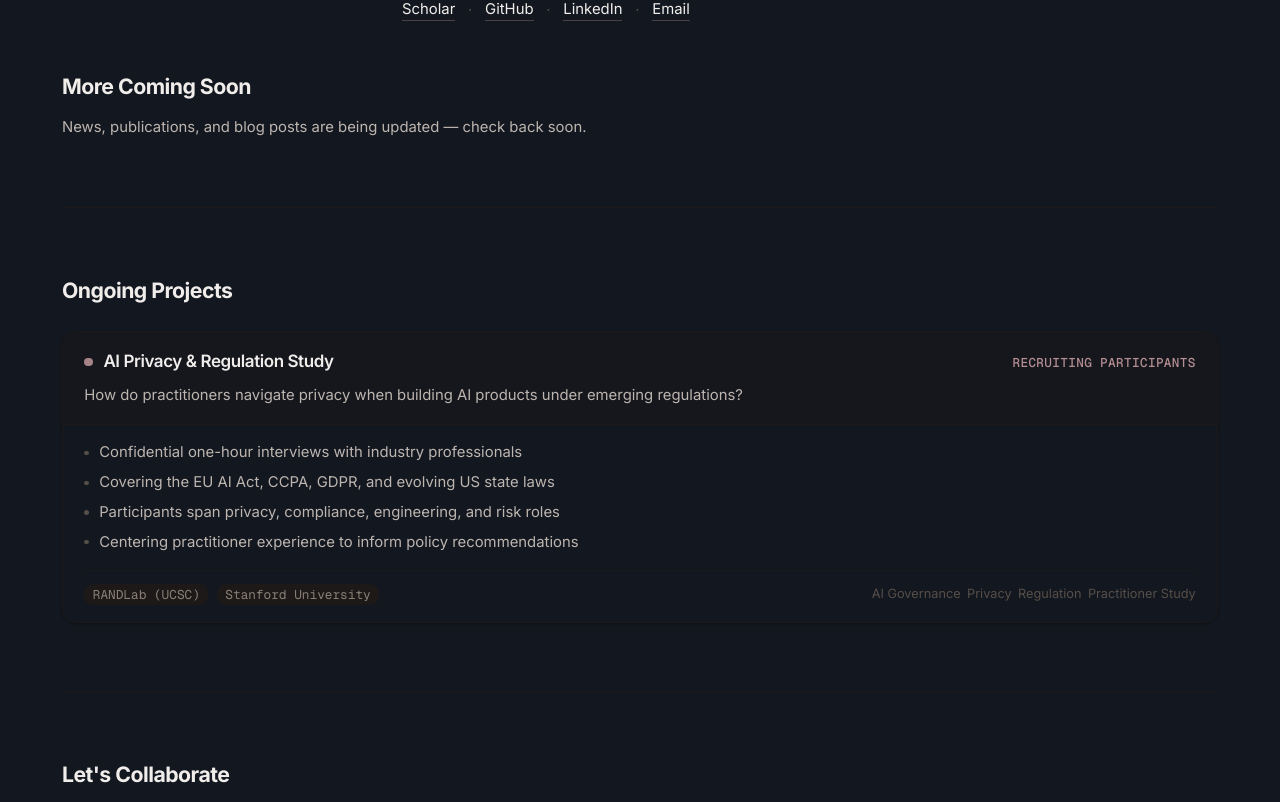
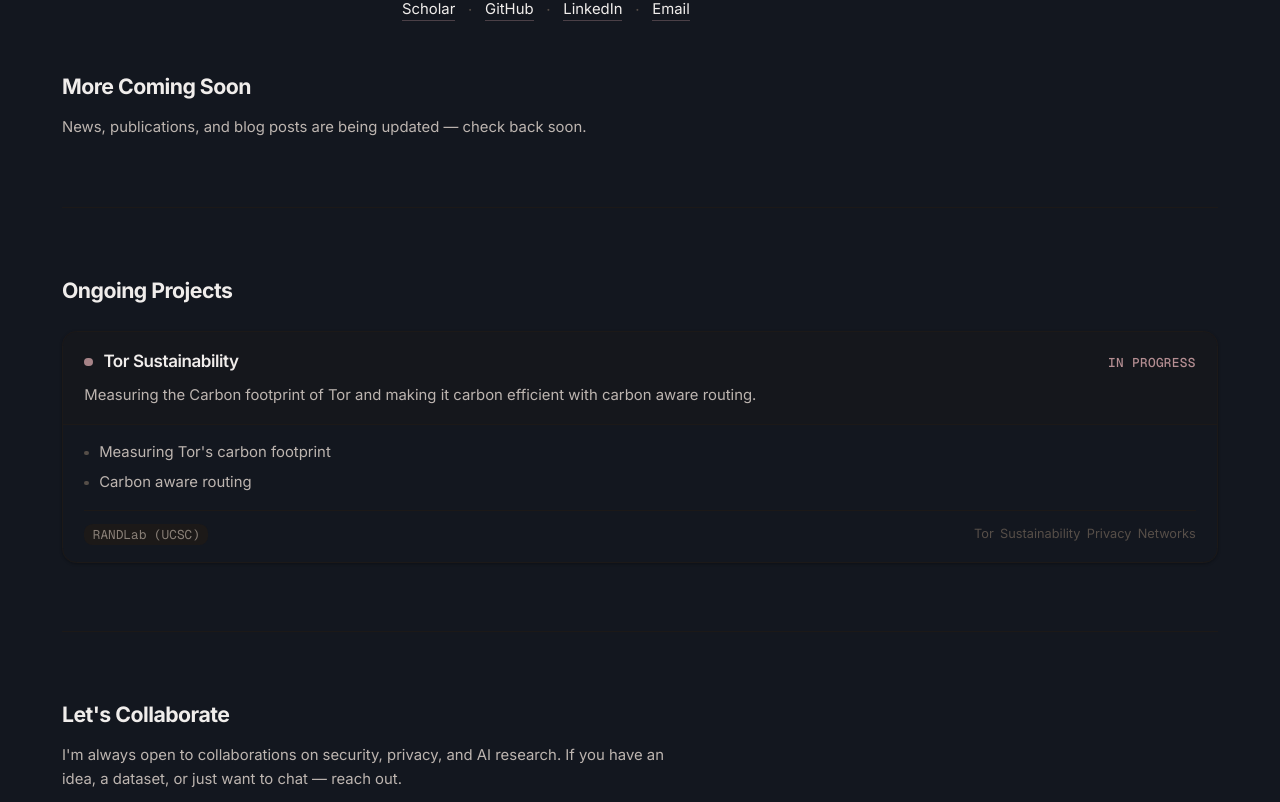
Before and after one commit to torresramon1/rtorres.github.io, a Next.js app: page / in a window 1280 px wide. Shown: the part 513-1315 px from the top of the page. Built offline with nearby package versions, Linux system fonts and the light colour scheme.

Commit message:
added tor sustainability

```diff
--- a/src/components/sections/home-content.tsx
+++ b/src/components/sections/home-content.tsx
@@ -15,19 +15,17 @@ import { TiltCard } from "@/components/interactive/tilt-card";
 
 const ongoingProjects = [
   {
-    title: "AI Privacy & Regulation Study",
-    collaborators: ["RANDLab (UCSC)", "Stanford University"],
-    summary: "How do practitioners navigate privacy when building AI products under emerging regulations?",
+    title: "Tor Sustainability",
+    collaborators: ["RANDLab (UCSC)"],
+    summary: "Measuring the Carbon footprint of Tor and making it carbon efficient with carbon aware routing.",
     highlights: [
-      "Confidential one-hour interviews with industry professionals",
-      "Covering the EU AI Act, CCPA, GDPR, and evolving US state laws",
-      "Participants span privacy, compliance, engineering, and risk roles",
-      "Centering practitioner experience to inform policy recommendations",
+      "Measuring Tor's carbon footprint",
+      "Carbon aware routing",
     ],
-    status: "Recruiting Participants",
-    tags: ["AI Governance", "Privacy", "Regulation", "Practitioner Study"],
-    link: "https://randlab.engineering.ucsc.edu/aigov-study/",
-    irb: "UC Santa Cruz IRB HS-FY2026-108",
+    status: "In Progress",
+    tags: ["Tor", "Sustainability", "Privacy", "Networks"],
+    link: "",
+    irb: "",
   },
 ];
 
```
